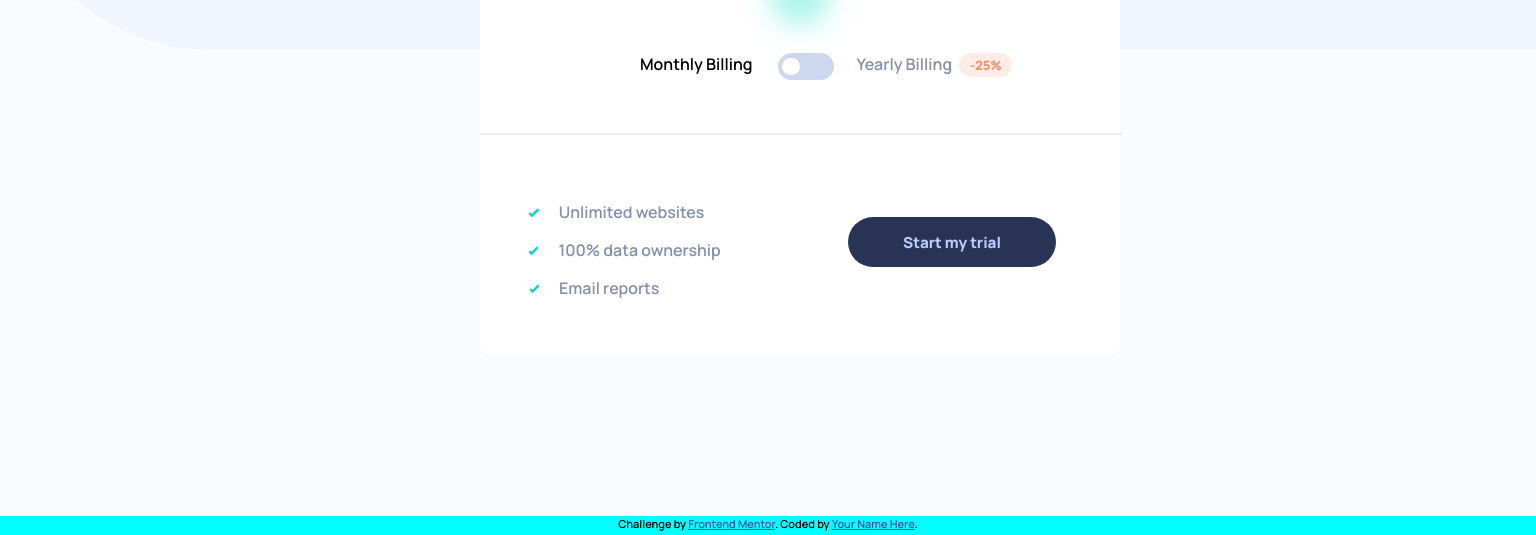
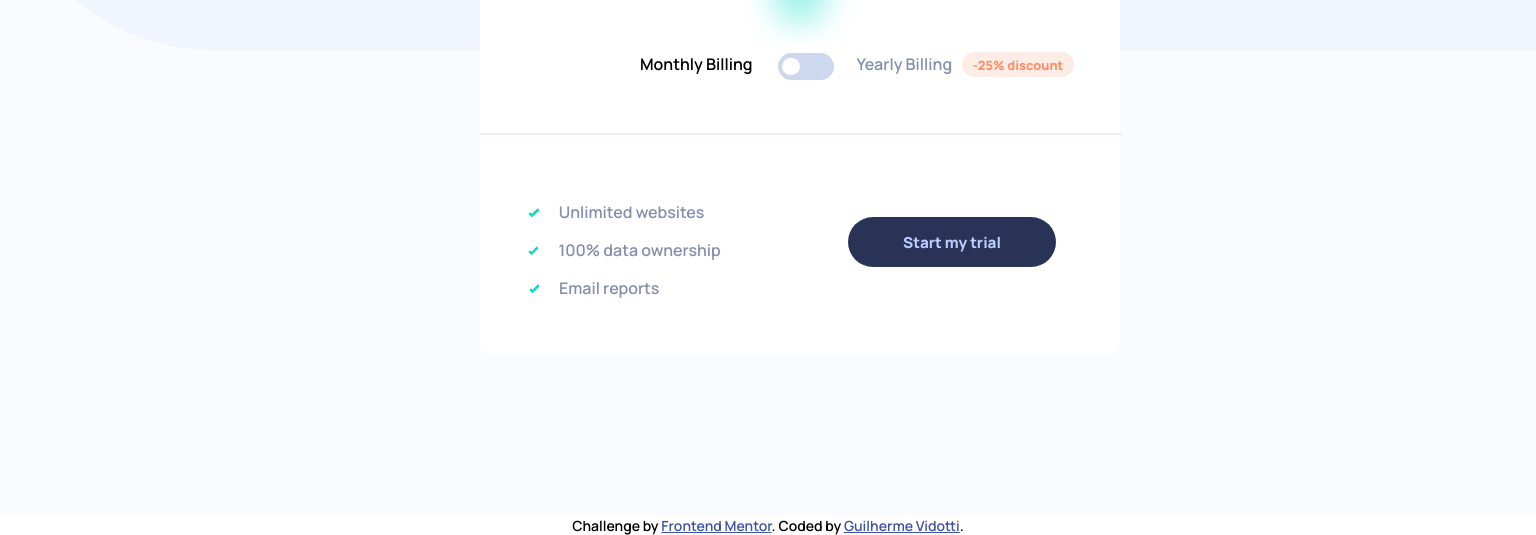
Before and after one commit to Vidottizzz/Interactive-pricing-component, a plain HTML site: page index.html in a window 1536 px wide. Shown: the part 449-984 px from the top of the page. Drawn offline with nearby package versions, Linux system fonts and the light colour scheme.

Commit message:
finished project

```diff
--- a/index.html
+++ b/index.html
@@ -51,7 +51,8 @@
 
                 <div id="hold-year">
                   <span id="year-span">Yearly Billing</span>
-                  <span id="orange-span">-25%</span></main>
+                  <span id="orange-span" class="short-text">-25%</span></main>
+                  <span id="orange-span" class="long-text">-25% discount</span></main>
                   <div id="hold-foot">
                     <div class="div-foot">
                       <img class="check-mark" src="images/icon-check.svg" alt=""><span> Unlimited websites</span>
@@ -81,7 +82,7 @@
       Challenge by
       <a href="https://www.frontendmentor.io?ref=challenge" target="_blank"
         >Frontend Mentor</a
-      >. Coded by <a href="#">Your Name Here</a>.
+      >. Coded by <a href="https://github.com/Vidottizzz" target="_blank">Guilherme Vidotti</a>.
     </div>
     <script
     src="https://code.jquery.com/jquery-3.6.4.js"
--- a/script/script.js
+++ b/script/script.js
@@ -8,8 +8,18 @@ let myOutput = document.querySelector('#myoutput');
 let monthSpan = document.querySelector('#month-span');
 let yearSpan = document.querySelector('#year-span');
 let monthYearSpan = document.querySelector("#month-year");
+let orangeSpan = document.querySelector("#orange-span");
 //valores escolhidos
 
+
+
+console.log(window.innerHeight);
+console.log(window.innerWidth);
+
+
+if (window.innerHeight >= 1440) {
+  orangeSpan.innerHTML = "-25% descount";
+}
 
 slider.style.background = `linear-gradient(to right, hsl(174, 77%, 80%) 0%, hsl(174, 77%, 80%) ${(value-min)/(max-min)*100}%, #DEE2E6 ${(value-min)/(max-min)*100}%, #DEE2E6 100%)`;
 
--- a/style/style.css
+++ b/style/style.css
@@ -105,7 +105,7 @@ body {
 }
 
 .attribution {
-  font-size: 11px;
+  font-size: 14px;
   text-align: center;
 }
 .attribution a {
@@ -271,9 +271,18 @@ button:hover {
   margin-top: 0.3rem;
 
 }
+.hide {
+  display: none;
+}
+.long-text {
+  display: none;
+}
+.short-text {
+  display: inline-block;
+}
 
 
-@media screen and (min-width: 1240px) {
+@media screen and (min-width: 1440px) {
 hr {
   width: 100%;
   position: absolute;
@@ -345,4 +354,16 @@ hr {
     left: 14rem;
     top:-14rem;
   }
+  .long-text {
+    display: inline-block;
+    position: absolute;
+    right: 2.9rem;
+    bottom:17.3rem;
+  }
+  .short-text {
+    display: none;
+  }
+  .attribution {
+    background-color: white;
+  }
 }
```
